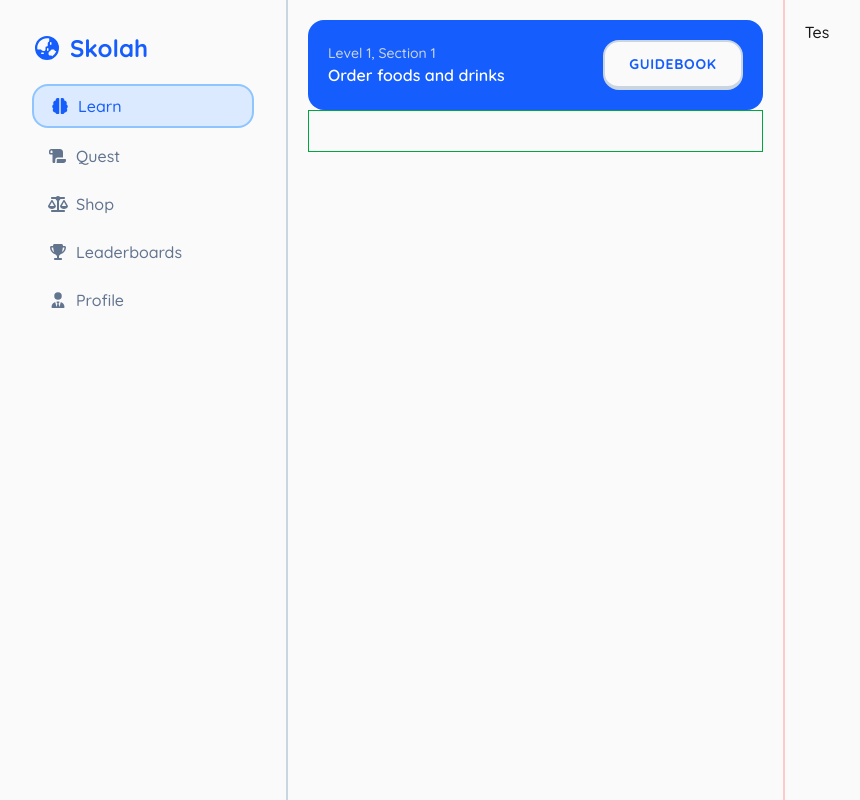
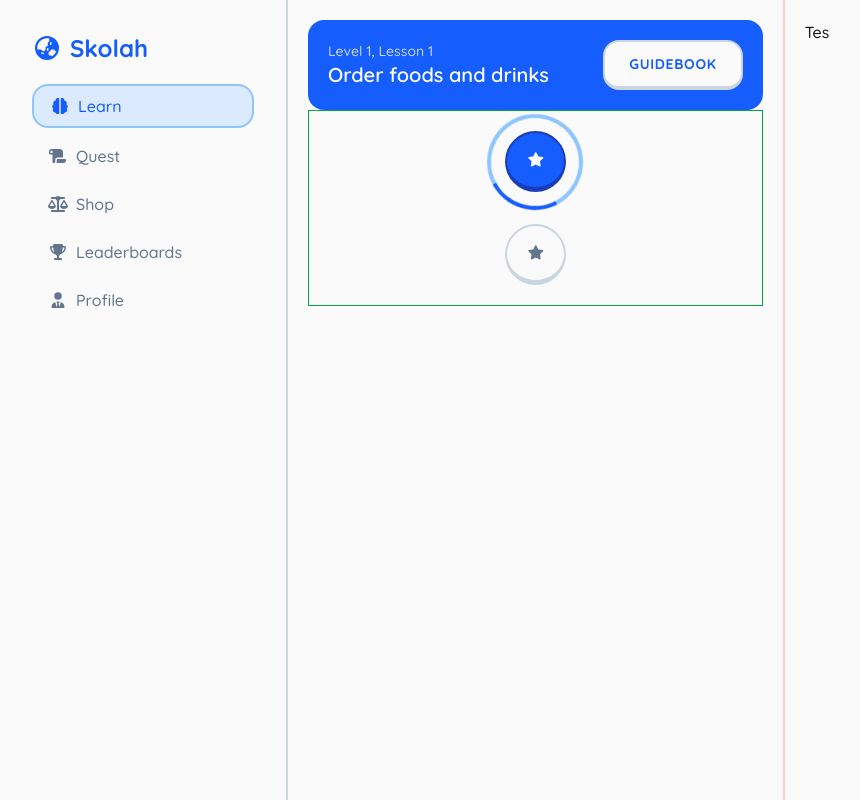
Before and after one commit to anggasaputra25/skolah, a Next.js app: page /learn in a window 1280 px wide. Shown: the whole page, without its empty margins (0-860 px from the left). Built offline with nearby package versions, Linux system fonts and the light colour scheme.

Commit message:
feat: add LessonCard and ButtonLearn components to enhance LearnPage functionality

```diff
--- a/app/(pages)/(dashboard)/learn/page.tsx
+++ b/app/(pages)/(dashboard)/learn/page.tsx
@@ -1,5 +1,9 @@
 import Sidebar from "@/components/layout/Sidebar";
 import { Button } from "@/components/ui/Button";
+import { ButtonLearn } from "@/components/ui/ButtonLearn";
+import { LessonCard } from "@/components/ui/LessonCard";
+import { faStar } from "@fortawesome/free-solid-svg-icons";
+import { FontAwesomeIcon } from "@fortawesome/react-fontawesome";
 
 const LearnPage = () => {
     return (
@@ -9,12 +13,24 @@
             <div className="border-r-2 border-red-200 w-full p-5">
                 <div className="p-5 rounded-2xl bg-blue-600 flex justify-between items-center">
                     <div>
-                        <p className="text-slate-300 text-sm">Level 1, Section 1</p>
-                        <h1 className="text-white font-semibold">Order foods and drinks</h1>
+                        <p className="text-slate-300 text-sm">Level 1, Lesson 1</p>
+                        <h1 className="text-white font-semibold text-xl">Order foods and drinks</h1>
                     </div>
                     <Button variant="secondary" >Guidebook</Button>
                 </div>
-                <div className="p-5 border border-green-600 flex flex-col items-center"></div>
+                <div className="p-5 border border-green-600 flex flex-col items-center gap-8">
+                    <LessonCard
+                        href="/lesson/1"
+                        title="Order food and drinks"
+                        lessonText="Lesson 1 of 5"
+                        buttonText="Start +5 XP"
+                    >
+                        <FontAwesomeIcon icon={faStar} className="w-8 h-8" />
+                    </LessonCard>
+                    <ButtonLearn variant="secondary">
+                        <FontAwesomeIcon icon={faStar} className="w-8 h-8" />
+                    </ButtonLearn>
+                </div>
             </div>
             <div className="w-full p-5">
                 <h1>Tes</h1>
--- /dev/null
+++ b/components/ui/ButtonLearn.tsx
@@ -0,0 +1,54 @@
+import React from "react";
+
+interface ButtonLearnProps extends React.ButtonHTMLAttributes<HTMLButtonElement> {
+    children: React.ReactNode;
+    variant?: "primary" | "secondary";
+    size?: "sm" | "md" | "lg";
+}
+
+export const ButtonLearn: React.FC<ButtonLearnProps> = ({
+    children,
+    variant = "primary",
+    size = "sm",
+    className = "",
+    ...props
+}) => {
+    const baseStyles = `
+    relative inline-flex items-center justify-center
+    p-5
+    font-bold uppercase tracking-wider
+    rounded-full
+
+    border-2
+    border-b-5 active:border-b-2
+    active:translate-y-1
+    transition-all duration-75 ease-in-out
+
+    select-none cursor-pointer
+    `;
+
+    const variants = {
+        primary:
+            "bg-blue-600 border-blue-800 text-white hover:bg-blue-700",
+        secondary:
+            "bg-neutral-50 border-slate-300 text-slate-500 hover:bg-slate-100",
+    };
+
+    const sizes = {
+        sm: "text-sm",
+        md: "text-base",
+        lg: "text-lg",
+    };
+
+    return (
+        <div className="relative flex justify-center items-center">
+            <div className={`absolute rounded-full border-4 p-11 animate-[spin_10s_linear_infinite] border-blue-300 border-t-blue-600 ${variant == 'primary' ? 'block' : 'hidden'}`}></div>
+            <button
+                className={`${baseStyles} ${variants[variant]} ${sizes[size]} ${className}`}
+                {...props}
+            >
+                {children}
+            </button>
+        </div>
+    );
+};
--- /dev/null
+++ b/components/ui/LessonCard.tsx
@@ -0,0 +1,57 @@
+"use client";
+
+import React, { useState } from "react";
+import { ButtonLearn } from "./ButtonLearn";
+import { ButtonLink } from "./ButtonLink";
+
+interface LessonCardProps {
+    href: string;
+    children: React.ReactNode;
+    title: string;
+    lessonText: string;
+    buttonText: string;
+}
+
+export const LessonCard: React.FC<LessonCardProps> = ({
+    href,
+    children,
+    title,
+    lessonText,
+    buttonText,
+}) => {
+    const [isOpen, setIsOpen] = useState(false);
+
+    return (
+        <div className="relative inline-flex flex-col items-center">
+            {/* Popover / Popup Window */}
+            {isOpen && (
+                <div className="absolute top-full mt-3 z-50 w-72 rounded-2xl border-2 border-slate-200 bg-white p-5 shadow-xl animate-in fade-in slide-in-from-top-2 duration-150">
+                    {/* Panah Atas (Tailwind Triangle) */}
+                    <div className="absolute -top-2.25 left-1/2 -translate-x-1/2 w-4 h-4 bg-white border-t-2 border-l-2 border-slate-200 rotate-45" />
+
+                    {/* Konten Card */}
+                    <div className="relative z-10 space-y-3 text-left">
+                        <div>
+                            <h3 className="text-lg font-extrabold text-slate-700">{title}</h3>
+                            <p className="text-sm font-semibold text-slate-400">{lessonText}</p>
+                        </div>
+
+                        {/* Tombol Start Duolingo Style */}
+                        <ButtonLink
+                            href={href}
+                            className="flex w-full items-center justify-center rounded-xl border-2 border-b-4 border-blue-800 bg-blue-500 py-3 text-sm font-bold uppercase tracking-wider text-white transition-all active:border-b-2 active:translate-y-0.5 hover:bg-blue-600"
+                        >
+                            {buttonText}
+                        </ButtonLink>
+                    </div>
+                </div>
+            )}
+
+            <ButtonLearn
+                onClick={() => setIsOpen(!isOpen)}
+            >
+                {children}
+            </ButtonLearn>
+        </div>
+    );
+};
```
